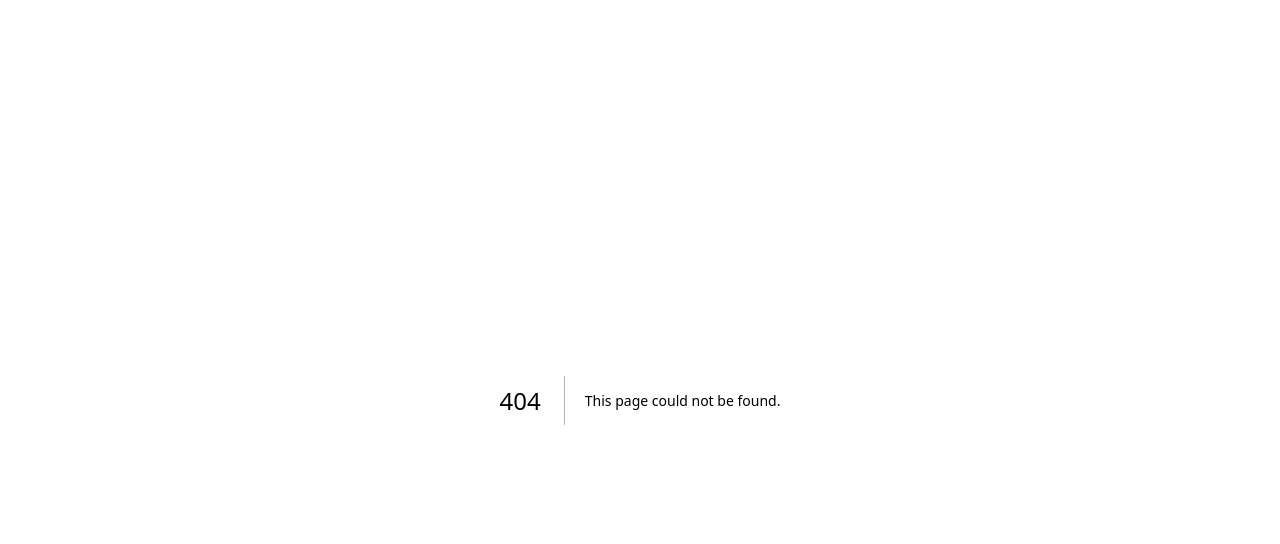
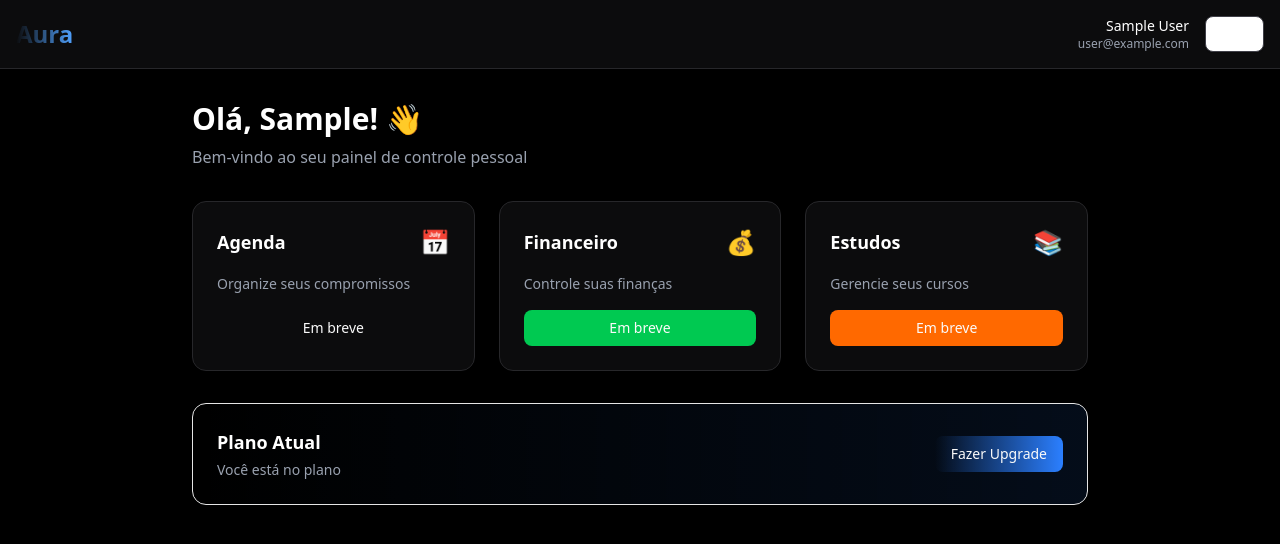
Before and after one commit to raffamichels/projetoaura, a Next.js app: page /dashboard in a window 1280 px wide. Before the commit this address had no page. Shown: the top 544 px of the page. Built offline with nearby package versions, Linux system fonts and the light colour scheme; no server answers; sample sign-in values are in the browser's storage.

Commit message:
feat: autenticação completa com NextAuth e dashboard protegido

```diff
--- a/src/app/(auth)/login/page.tsx
+++ b/src/app/(auth)/login/page.tsx
@@ -18,21 +18,21 @@ export default function LoginPage() {
     setLoading(true);
 
     try {
-      const response = await fetch('/api/auth/login', {
-        method: 'POST',
-        headers: { 'Content-Type': 'application/json' },
-        body: JSON.stringify({ email, password }),
+        const { signIn } = await import('next-auth/react');
+
+        const result = await signIn('credentials', {
+          email,
+          password,
+          redirect: false,
         });
-
-      const data = await response.json();
-
-      if (!response.ok) {
-        setError(data.error || 'Erro ao fazer login');
+        if (result?.error) {
+            setError('Email ou senha incorretos');
             setLoading(false);
             return;
         }
 
-      alert('Login realizado com sucesso!');
+         // Login com sucesso - redireciona para dashboard
+        window.location.href = '/dashboard';
 
     } catch {
         setError('Erro ao conectar com o servidor');
--- /dev/null
+++ b/src/app/(dashboard)/dashboard/page.tsx
@@ -0,0 +1,130 @@
+'use client';
+
+import { useSession, signOut } from 'next-auth/react';
+import { useRouter } from 'next/navigation';
+import { useEffect } from 'react';
+import { Button } from '@/components/ui/button';
+
+export default function DashboardPage() {
+  const { data: session, status } = useSession();
+  const router = useRouter();
+
+  useEffect(() => {
+    if (status === 'unauthenticated') {
+      router.push('/login');
+    }
+  }, [status, router]);
+
+  if (status === 'loading') {
+    return (
+      <div className="min-h-screen flex items-center justify-center bg-black">
+        <div className="text-center">
+          <div className="animate-spin rounded-full h-12 w-12 border-b-2 border-aura-500 mx-auto"></div>
+          <p className="mt-4 text-gray-400">Carregando...</p>
+        </div>
+      </div>
+    );
+  }
+
+  if (!session) {
+    return null;
+  }
+
+  return (
+    <div className="min-h-screen bg-black text-white">
+      {/* Header */}
+      <header className="border-b border-zinc-800 bg-zinc-900/50 backdrop-blur-xl">
+        <div className="container mx-auto px-4 py-4 flex items-center justify-between">
+          <h1 className="text-2xl font-bold bg-gradient-to-r from-aura-400 to-blue-400 bg-clip-text text-transparent">
+            Aura
+          </h1>
+          <div className="flex items-center gap-4">
+            <div className="text-right">
+              <p className="text-sm font-medium">{session.user.name}</p>
+              <p className="text-xs text-gray-400">{session.user.email}</p>
+            </div>
+            <Button
+              onClick={() => signOut({ callbackUrl: '/login' })}
+              variant="outline"
+              className="border-zinc-700 hover:bg-zinc-800"
+            >
+              Sair
+            </Button>
+          </div>
+        </div>
+      </header>
+
+      {/* Main Content */}
+      <main className="container mx-auto px-4 py-8">
+        <div className="max-w-4xl mx-auto">
+          {/* Welcome */}
+          <div className="mb-8">
+            <h2 className="text-3xl font-bold mb-2">
+              Olá, {session.user.name?.split(' ')[0]}! 👋
+            </h2>
+            <p className="text-gray-400">
+              Bem-vindo ao seu painel de controle pessoal
+            </p>
+          </div>
+
+          {/* Cards */}
+          <div className="grid grid-cols-1 md:grid-cols-3 gap-6 mb-8">
+            <div className="bg-zinc-900/50 backdrop-blur-xl border border-zinc-800 rounded-xl p-6">
+              <div className="flex items-center justify-between mb-4">
+                <h3 className="text-lg font-semibold">Agenda</h3>
+                <span className="text-2xl">📅</span>
+              </div>
+              <p className="text-sm text-gray-400">
+                Organize seus compromissos
+              </p>
+              <Button className="mt-4 w-full bg-aura-500 hover:bg-aura-600">
+                Em breve
+              </Button>
+            </div>
+
+            <div className="bg-zinc-900/50 backdrop-blur-xl border border-zinc-800 rounded-xl p-6">
+              <div className="flex items-center justify-between mb-4">
+                <h3 className="text-lg font-semibold">Financeiro</h3>
+                <span className="text-2xl">💰</span>
+              </div>
+              <p className="text-sm text-gray-400">
+                Controle suas finanças
+              </p>
+              <Button className="mt-4 w-full bg-green-500 hover:bg-green-600">
+                Em breve
+              </Button>
+            </div>
+
+            <div className="bg-zinc-900/50 backdrop-blur-xl border border-zinc-800 rounded-xl p-6">
+              <div className="flex items-center justify-between mb-4">
+                <h3 className="text-lg font-semibold">Estudos</h3>
+                <span className="text-2xl">📚</span>
+              </div>
+              <p className="text-sm text-gray-400">
+                Gerencie seus cursos
+              </p>
+              <Button className="mt-4 w-full bg-orange-500 hover:bg-orange-600">
+                Em breve
+              </Button>
+            </div>
+          </div>
+
+          {/* Info do Plano */}
+          <div className="bg-gradient-to-r from-aura-500/10 to-blue-500/10 border border-aura-500/20 rounded-xl p-6">
+            <div className="flex items-center justify-between">
+              <div>
+                <h3 className="text-lg font-semibold mb-1">Plano Atual</h3>
+                <p className="text-sm text-gray-400">
+                  Você está no plano <span className="text-aura-400 font-semibold">{session.user.plano}</span>
+                </p>
+              </div>
+              <Button className="bg-gradient-to-r from-aura-500 to-blue-500 hover:from-aura-600 hover:to-blue-600">
+                Fazer Upgrade
+              </Button>
+            </div>
+          </div>
+        </div>
+      </main>
+    </div>
+  );
+}
--- /dev/null
+++ b/src/app/api/auth/[...nextauth]/route.ts
@@ -0,0 +1,7 @@
+import NextAuth from 'next-auth';
+import { authConfig } from '@/lib/auth/authOptions';
+
+export const { handlers, auth, signIn, signOut } = NextAuth(authConfig);
+
+export const GET = handlers.GET;
+export const POST = handlers.POST;
--- a/src/app/layout.tsx
+++ b/src/app/layout.tsx
@@ -1,3 +1,4 @@
+import { SessionProvider } from '@/components/providers/SessionProvider';
 import type { Metadata } from "next";
 import { Geist, Geist_Mono } from "next/font/google";
 import "./globals.css";
@@ -13,8 +14,8 @@ const geistMono = Geist_Mono({
 });
 
 export const metadata: Metadata = {
-  title: "Create Next App",
-  description: "Generated by create next app",
+  title: "Aura - Gerenciamento Pessoal",
+  description: "Sistema completo de gerenciamento pessoal",
 };
 
 export default function RootLayout({
@@ -27,7 +28,9 @@ export default function RootLayout({
       <body
         className={`${geistSans.variable} ${geistMono.variable} antialiased`}
       >
-        {children}
+        <SessionProvider>
+          {children}
+        </SessionProvider>
       </body>
     </html>
   );
--- /dev/null
+++ b/src/components/providers/SessionProvider.tsx
@@ -0,0 +1,7 @@
+'use client';
+
+import { SessionProvider as NextAuthSessionProvider } from 'next-auth/react';
+
+export function SessionProvider({ children }: { children: React.ReactNode }) {
+  return <NextAuthSessionProvider>{children}</NextAuthSessionProvider>;
+}
--- /dev/null
+++ b/src/lib/auth/authOptions.ts
@@ -0,0 +1,51 @@
+import type { NextAuthConfig } from 'next-auth';
+import Credentials from 'next-auth/providers/credentials';
+import bcrypt from 'bcryptjs';
+import { prisma } from '@/lib/prisma';
+
+export const authConfig = {
+  providers: [
+    Credentials({
+      name: 'Credentials',
+      credentials: {
+        email: { label: 'Email', type: 'email' },
+        password: { label: 'Password', type: 'password' }
+      },
+      authorize: async (credentials) => {
+        if (!credentials?.email || !credentials?.password) {
+          return null;
+        }
+
+        const user = await prisma.user.findUnique({
+          where: { email: credentials.email as string }
+        });
+
+        if (!user) {
+          return null;
+        }
+
+        const isPasswordValid = await bcrypt.compare(
+          credentials.password as string,
+          user.password
+        );
+
+        if (!isPasswordValid) {
+          return null;
+        }
+
+        return {
+          id: user.id,
+          email: user.email,
+          name: user.name,
+        };
+      }
+    })
+  ],
+  pages: {
+    signIn: '/login',
+  },
+  session: {
+    strategy: 'jwt',
+  },
+  secret: process.env.NEXTAUTH_SECRET,
+} satisfies NextAuthConfig;
--- /dev/null
+++ b/src/types/next-auth.d.ts
@@ -0,0 +1,26 @@
+import 'next-auth';
+
+declare module 'next-auth' {
+  interface User {
+    id: string;
+    email: string;
+    name?: string | null;
+    plano?: string;
+  }
+
+  interface Session {
+    user: {
+      id: string;
+      email: string;
+      name?: string | null;
+      plano?: string;
+    };
+  }
+}
+
+declare module 'next-auth/jwt' {
+  interface JWT {
+    id: string;
+    plano?: string;
+  }
+}
```
Lines whose indentation alone changed are shown as unchanged.
